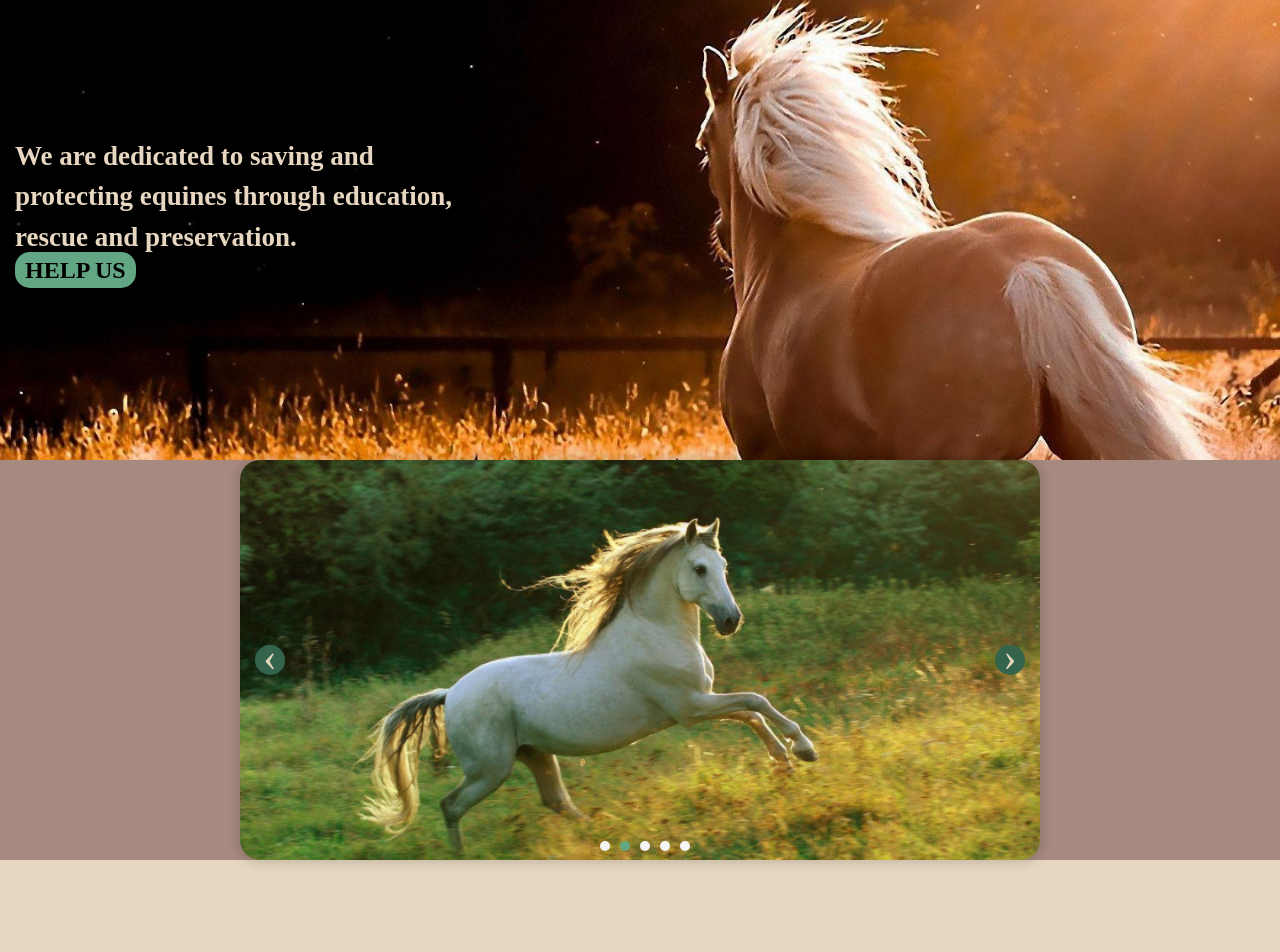
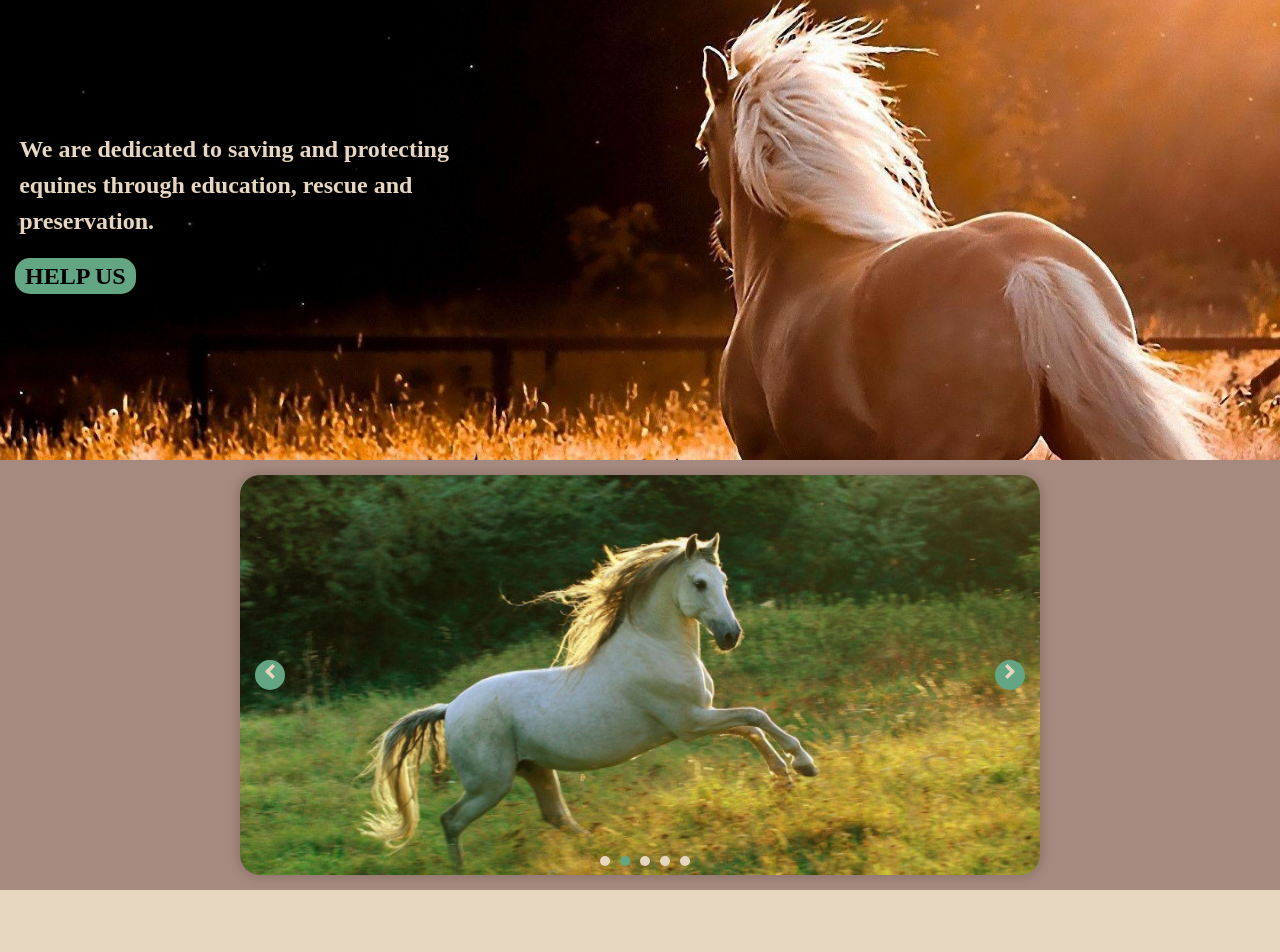
Before and after one commit to CodecoolGlobal/react-for-a-cause-react-Aronrepo, a React (Create React App) app in the folder save-horses/: page / in a window 1280 px wide. Shown: the part 120-1072 px from the top of the page. Built offline with nearby package versions, Linux system fonts and the light colour scheme.

Commit message:
add css styles for gallery

```diff
--- a/save-horses/src/App.css
+++ b/save-horses/src/App.css
@@ -68,7 +68,6 @@ html {
 .imagename {
   display: flex;
   margin-right: 30px;
-
 }
 .aboutContact {
   display: flex;
@@ -95,7 +94,7 @@ html {
 .aboutContact > .aboutUsBtn {
   background-color: var(--almond);
   font-weight: 600;
-  font-family: 'Playfair Display', serif;
+  font-family: "Playfair Display", serif;
   font-size: 27px;
   width: 109px;
   height: 80px;
@@ -103,27 +102,25 @@ html {
   display: flex;
   align-items: center;
   justify-content: center;
-
 }
-.aboutContact > .aboutUsBtn:link, .aboutUsBtn:visited {
+.aboutContact > .aboutUsBtn:link,
+.aboutUsBtn:visited {
   font-weight: 600;
-  font-family: 'Playfair Display', serif;
+  font-family: "Playfair Display", serif;
   font-size: 27px;
   color: black;
   text-decoration: none;
   text-align: center;
-
 }
 
 .aboutContact > .aboutUsBtn:hover {
   background-color: rgba(231, 215, 193, 0.79);
 }
 
-
 .aboutContact > .contactUsBtn {
   background-color: var(--mint);
   font-weight: 600;
-  font-family: 'Playfair Display', serif;
+  font-family: "Playfair Display", serif;
   font-size: 27px;
   width: 109px;
   height: 80px;
@@ -131,16 +128,15 @@ html {
   display: flex;
   align-items: center;
   justify-content: center;
-
 }
-.aboutContact > .contactUsBtn:link, .contactUsBtn:visited {
+.aboutContact > .contactUsBtn:link,
+.contactUsBtn:visited {
   font-weight: 600;
-  font-family: 'Playfair Display', serif;
+  font-family: "Playfair Display", serif;
   font-size: 27px;
   color: black;
   text-decoration: none;
   text-align: center;
-
 }
 
 .aboutContact > .contactUsBtn:hover {
@@ -149,7 +145,7 @@ html {
 .aboutContact > .helpUsBtn {
   background-color: var(--hunter-green);
   font-weight: 600;
-  font-family: 'Playfair Display', serif;
+  font-family: "Playfair Display", serif;
   font-size: 27px;
   width: 109px;
   height: 80px;
@@ -157,16 +153,15 @@ html {
   display: flex;
   align-items: center;
   justify-content: center;
-
 }
-.aboutContact > .helpUsBtn:link, .helpUsBtn:visited {
+.aboutContact > .helpUsBtn:link,
+.helpUsBtn:visited {
   font-weight: 600;
-  font-family: 'Playfair Display', serif;
+  font-family: "Playfair Display", serif;
   font-size: 27px;
   color: black;
   text-decoration: none;
   text-align: center;
-
 }
 
 .aboutContact > .helpUsBtn:hover {
@@ -184,10 +179,10 @@ html {
 }
 
 .welcomeText {
-  font-size: large;
   width: 35vw;
   color: var(--almond);
-  margin-left: 15px;
+  margin-left: 1.2em;
+  margin-bottom: 1.5em;
   line-height: 1.5;
 }
 
@@ -202,28 +197,25 @@ html {
   transition: 0.2s;
 }
 
-
-.helpUsButton:link, .helpUsButton:visited {
+.helpUsButton:link,
+.helpUsButton:visited {
   font-weight: 600;
-  font-family: 'Playfair Display', serif;
+  font-family: "Playfair Display", serif;
   font-size: x-large;
   color: black;
   text-decoration: none;
   text-align: center;
-
 }
 
 .helpUsButton:hover {
   background-color: rgba(99, 166, 131, 0.79);
 }
 
-
 @media screen and (max-width: 800px) {
   .header {
     display: flex;
     flex-direction: column;
     align-items: center;
-
   }
   #image {
     transform: translateX(-10px);
@@ -238,7 +230,7 @@ html {
   background-image: linear-gradient(rgba(0, 0, 0, 0.6), rgba(0, 0, 0, 0.6)),
     url("./img/peakpx_m.jpg");
   height: 400px;
-  background-repeat:no-repeat;
+  background-repeat: no-repeat;
   background-size: cover;
 }
 
@@ -271,7 +263,7 @@ html {
   justify-content: center;
   align-items: center;
   border: 3px var(--hunter-green) solid;
-  transition: 0.3s
+  transition: 0.3s;
 }
 
 .donateSpan {
@@ -290,7 +282,6 @@ html {
   color: var(--hunter-green);
 }
 
-
 .bestMovie {
   background-color: rgba(0, 0, 0, 0.264);
   position: relative;
@@ -307,7 +298,6 @@ html {
   justify-content: center;
   align-items: center;
   transition: 0.3s;
-
 }
 
 .bestMovie:hover {
@@ -316,37 +306,34 @@ html {
   color: var(--almond);
 }
 
-.whatchSpan
-{
-    opacity: .3;
-    position:absolute;
-    width:100%;
-    height:100%;
-    left:0;
-    top:0;
-    z-index:1;
+.whatchSpan {
+  opacity: 0.3;
+  position: absolute;
+  width: 100%;
+  height: 100%;
+  left: 0;
+  top: 0;
+  z-index: 1;
 }
 
-.donateSpan
-{
-    opacity: .3;
-    position:absolute;
-    width:100%;
-    height:100%;
-    left:0;
-    top:0;
-    z-index:1;
+.donateSpan {
+  opacity: 0.3;
+  position: absolute;
+  width: 100%;
+  height: 100%;
+  left: 0;
+  top: 0;
+  z-index: 1;
 }
 
-.whatchSpan
-{
-    opacity: .3;
-    position:absolute;
-    width:100%;
-    height:100%;
-    left:0;
-    top:0;
-    z-index:1;
+.whatchSpan {
+  opacity: 0.3;
+  position: absolute;
+  width: 100%;
+  height: 100%;
+  left: 0;
+  top: 0;
+  z-index: 1;
 }
 
 .whatchSpan {
@@ -378,7 +365,7 @@ p {
   text-justify: inter-word;
 }
 
-.socialsLogo{
+.socialsLogo {
   width: 50px;
   margin: 5px;
 }
@@ -403,69 +390,61 @@ box-sizing: border-box;
   height: 100vw;
 }
 
-.carousel{
+.carousel {
   display: flex;
   height: 400px;
   width: 100%;
   max-width: 800px;
   margin: auto;
+  margin-top: 15px;
+  margin-bottom: 15px;
 }
 
-.carouselWrapper{
+.carouselWrapper {
   position: relative;
   width: 100%;
   height: 100%;
 }
 
-.carouselCard{
+.carouselCard {
   display: flex;
   flex: 1;
   position: absolute;
   width: 100%;
   height: 100%;
-  overflow:hidden;
+  overflow: hidden;
   border-radius: 20px;
-  -webkit-box-shadow: 0px 0px 11px 3px rgba(0,0,0,0.15);
-  box-shadow: 0px 0px 11px 3px rgba(0,0,0,0.15);
+  -webkit-box-shadow: 0px 0px 11px 3px rgba(0, 0, 0, 0.15);
+  box-shadow: 0px 0px 11px 3px rgba(0, 0, 0, 0.15);
   opacity: 0;
   pointer-events: none;
-  transform: scale(.8);
+  transform: scale(0.8);
   transition: 0.5s ease-in-out;
 }
 
-.carouselCard_active{
+.carouselCard_active {
   opacity: 1;
   transform: scale(1);
   pointer-events: visible;
 }
 
-.cardImage{
+.cardImage {
   width: 100%;
   object-fit: cover;
 }
 
-.cardOverlay{
-  position: absolute;
-  width: 100%;
-  height: 100%;
-  background-color: rgba(0, 0, 0, 0);
-  display: flex;
-  padding: 40px 30px;
-  align-items: flex-end;
-}
-
-.cardTitle{
+.cardTitle {
   color: white;
   font-size: 30px;
 }
-.carouselArrowLeft, .carouselArrowRight{
-  font-family:'Times New Roman', Times, serif;
+.carouselArrowLeft,
+.carouselArrowRight {
+  font-family: "Times New Roman", Times, serif;
   color: var(--almond);
   position: absolute;
-  font-size: 40px;
   top: 50%;
   transform: translate(0, -50%);
-  background-color: var(--hunter-green);
+  background-color: var(--mint);
   display: flex;
   justify-content: center;
   align-items: center;
@@ -476,12 +455,20 @@ box-sizing: border-box;
   cursor: pointer;
 }
 
-.carouselArrowLeft{
+.carouselArrowLeft:hover,
+.carouselArrowRight:hover {
+  animation: none;
+  background: var(--hunter-green);
+  color: var(--almond);
+  border: 2px solid var(--almond);
+}
+
+.carouselArrowLeft {
   left: 15px;
 }
 
-.carouselArrowRight{
-  right: 15px
+.carouselArrowRight {
+  right: 15px;
 }
 
 .carouselPagination {
@@ -494,23 +481,23 @@ box-sizing: border-box;
 .paginationDot {
   height: 10px;
   width: 10px;
-  background-color: #f5f5f5;
+  background-color: var(--almond);
   border-radius: 50%;
   display: inline-block;
   margin-left: 10px;
   cursor: pointer;
 }
 
-.paginationDot :hover{
+.paginationDot:hover {
   transform: scale(1.2);
+  background-color: var(--hunter-green);
 }
 
 .paginationDot_active {
   background-color: var(--mint);
 }
 
-
-.contactDiv{
+.contactDiv {
   padding: 60px;
   margin: auto;
   display: flex;
@@ -518,27 +505,27 @@ box-sizing: border-box;
   justify-content: space-around;
 }
 
-input{
+input {
   padding: 3px;
   background-color: rgba(0, 0, 0, 0);
   border-width: 0 0 1.5px;
   border-color: black;
   font-family: "Playfair Display", normal;
 }
-input:focus{
+input:focus {
   border-color: none;
   outline: none;
 }
 
-textarea{
-  vertical-align:top;
+textarea {
+  vertical-align: top;
   width: 300px;
   background-color: rgba(255, 255, 255, 0);
   border-width: 1.5 0 1.5px;
   border-color: black;
   font-family: "Playfair Display", normal;
 }
-textarea:focus{
+textarea:focus {
   border-color: none;
   outline: none;
 }
@@ -548,18 +535,16 @@ label {
   display: inline-block;
 }
 
-#horseImg{
+#horseImg {
   width: 500px;
   border-radius: 2%;
 }
 
-
-
-#email{
+#email {
   width: 300px;
 }
 
-#sendButton{
+#sendButton {
   margin-left: 435px;
   margin-top: 5px;
   padding: 5px;
@@ -571,41 +556,41 @@ font-family: "Playfair Display", normal;
   font-weight: 550;
 }
 
-#sendButton:hover{
+#sendButton:hover {
   background-color: rgb(81, 141, 110);
   cursor: pointer;
 }
 
-input{
+input {
   width: fit-content;
 }
 
-.footer{
+.footer {
   bottom: 10px;
   text-align: center;
   background-color: var(--almond);
   padding: 3px;
 }
 
-.badge{
+.badge {
   width: 110px;
   margin: 5px;
 }
 
-.footer p{
+.footer p {
   text-align: center;
 }
 
-.top-to-btm{
+.top-to-btm {
   position: relative;
 }
-.icon-position{
+.icon-position {
   position: fixed;
   bottom: 40px;
   right: 25px;
   z-index: 20;
 }
-.icon-style{
+.icon-style {
   background-color: var(--mint);
   border: 2px solid --almond;
   border-radius: 50%;
@@ -614,22 +599,22 @@ input{
   color: var(--almond);
   cursor: pointer;
   animation: movebtn 3s ease-in-out infinite;
-  transition: all .5s ease-in-out;
+  transition: all 0.5s ease-in-out;
 }
-.icon-style:hover{
+.icon-style:hover {
   animation: none;
   background: var(--hunter-green);
   color: var(--almond);
   border: 2px solid var(--almond);
 }
 @keyframes movebtn {
-  0%{
+  0% {
     transform: translateY(0px);
   }
-  50%{
+  50% {
     transform: translateY(-15px);
   }
-  100%{
+  100% {
     transform: translateY(0px);
   }
 }
--- a/save-horses/src/Gallery.js
+++ b/save-horses/src/Gallery.js
@@ -1,4 +1,5 @@
 import { useEffect, useState, useRef } from "react";
+import { FaAngleLeft, FaAngleRight } from "react-icons/fa";
 
 function Carousel({ images }) {
   const [current, setCurrent] = useState(0);
@@ -37,8 +38,8 @@ function Carousel({ images }) {
             </div>
           )
         })}
-        <div className="carouselArrowLeft" onClick={slideLeft}>&lsaquo;</div>
-        <div className="carouselArrowRight" onClick={slideRight}>&rsaquo;</div>
+        <FaAngleLeft className="carouselArrowLeft" onClick={slideLeft} />
+        <FaAngleRight className="carouselArrowRight" onClick={slideRight} />
         <div className="carouselPagination">
           {images.map((_, index) => {
             return (
```
Lines whose indentation alone changed are shown as unchanged.
